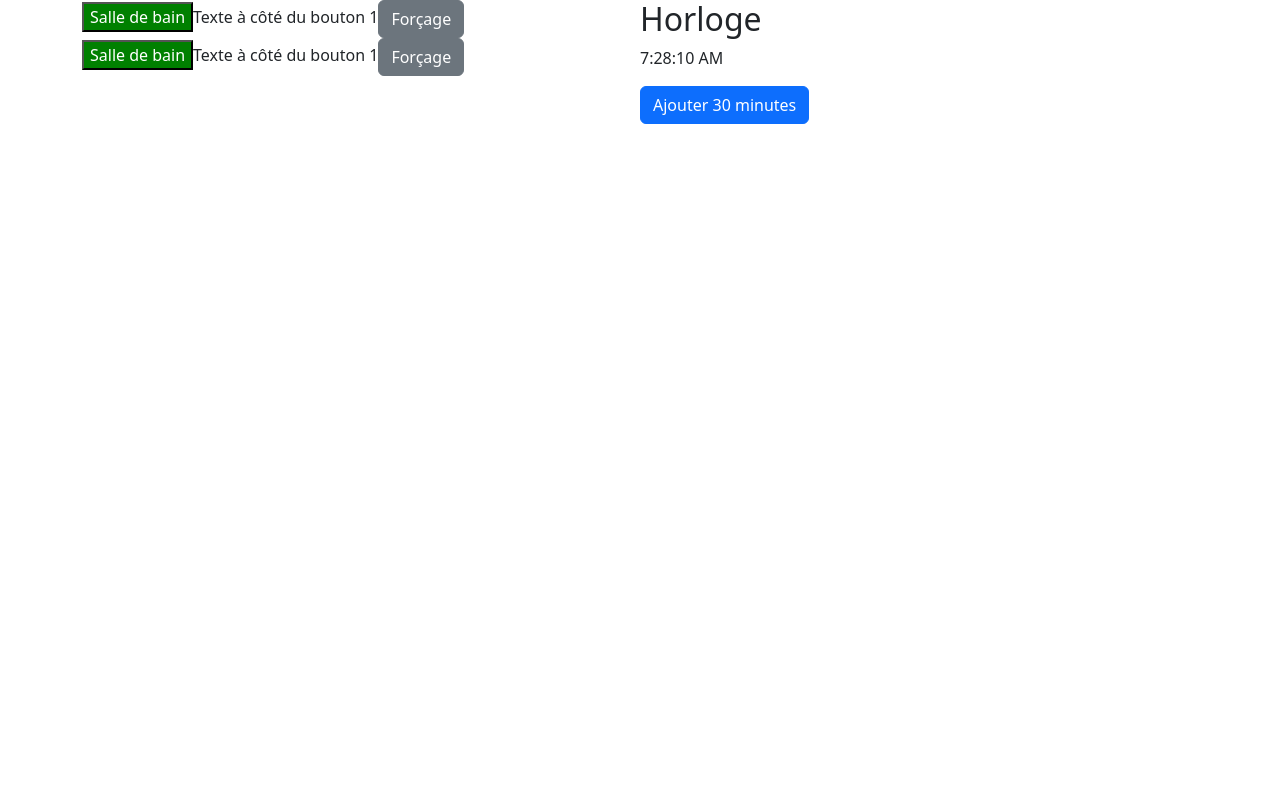
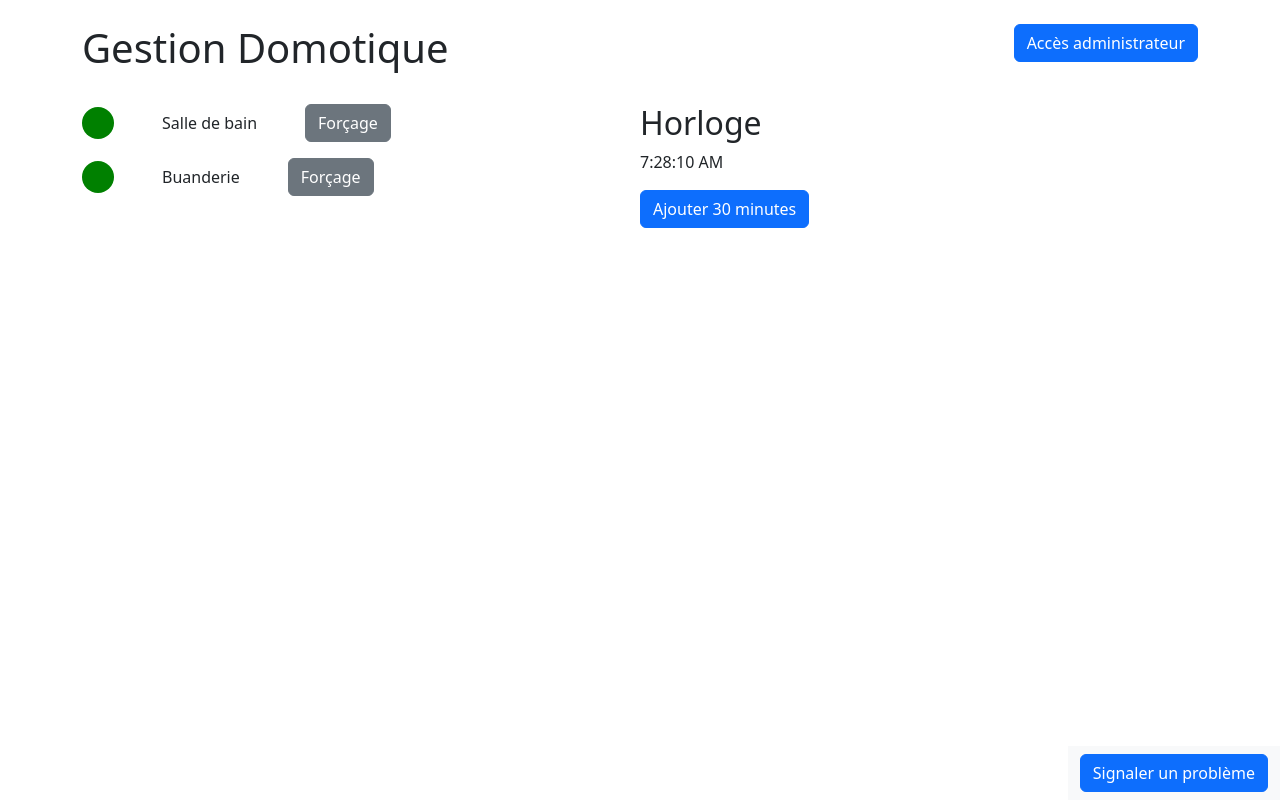
Before and after one commit to Veudzveulay/angularProject, an Angular app: page / in a window 1280 px wide. Built offline with nearby package versions, Linux system fonts and the light colour scheme.

Commit message:
Footer and Header

```diff
--- a/src/app/app-domotique/app-domotique.component.html
+++ b/src/app/app-domotique/app-domotique.component.html
@@ -1,19 +1,15 @@
 <div class="container d-flex">
   <!-- Partie gauche avec 6 boutons -->
   <div class="col-6">
-    <div class="row">
-      <div class="col">
-        <button [ngClass]="salleDeBainButtonClass">Salle de bain</button>
-        <span>Texte à côté du bouton 1</span>
-        <button type="button" class="btn btn-secondary">Forçage</button>
-      </div>
+    <div class="d-flex align-items-center">
+      <button class="btn-etat" [ngClass]="salleDeBainButtonClass"></button>
+      <span class="px-5">Salle de bain</span>
+      <button type="button" class="btn btn-secondary">Forçage</button>
     </div>
-    <div class="row">
-      <div class="col">
-        <button [ngClass]="buanderieButtonClass">Salle de bain</button>
-        <span>Texte à côté du bouton 1</span>
-        <button type="button" class="btn btn-secondary">Forçage</button>
-      </div>
+    <div class="d-flex align-items-center mt-3">
+      <button class="btn-etat" [ngClass]="buanderieButtonClass"></button>
+      <span class="px-5"> Buanderie </span>
+      <button type="button" class="btn btn-secondary">Forçage</button>
     </div>
   </div>
   <!-- Partie droite avec horloge et bouton -->
--- a/src/app/app-domotique/app-domotique.css
+++ b/src/app/app-domotique/app-domotique.css
@@ -3,7 +3,14 @@
     color: white;
   }
 
-  .btn-off {
-    background-color: red;
-    color: white;
-  }
+.btn-off {
+  background-color: red;
+  color: white;
+}
+
+.btn-etat {
+  width: 32px;
+  height: 32px;
+  border-radius: 50%;
+  border: none;
+}
--- /dev/null
+++ b/src/app/footer/footer.component.css
@@ -0,0 +1,5 @@
+.fixed-bottom-domotique {
+    position: fixed;
+    bottom: 0;
+    right: 0;
+}
--- a/src/app/footer/footer.component.html
+++ b/src/app/footer/footer.component.html
@@ -0,0 +1,5 @@
+<nav class="navbar fixed-bottom-domotique navbar-light bg-light">
+    <div class="container-fluid">
+        <button class="btn btn-primary">Signaler un problème</button>
+    </div>
+  </nav>
--- a/src/app/footer/footer.component.ts
+++ b/src/app/footer/footer.component.ts
@@ -3,6 +3,7 @@ import { Component } from '@angular/core';
 @Component({
   selector: 'app-footer',
   templateUrl: './footer.component.html',
+  styleUrl: './footer.component.css'
 })
 export class FooterComponent {
 
--- a/src/app/header/header.component.html
+++ b/src/app/header/header.component.html
@@ -0,0 +1,10 @@
+<div class="container mt-4 mb-4">
+    <div class="d-flex justify-content-between">
+        <div class="title">
+            <h1>Gestion Domotique</h1>
+        </div>
+        <div class="btn-admin">
+            <button class="btn btn-primary">Accès administrateur</button>
+        </div>
+    </div>
+</div>
```
